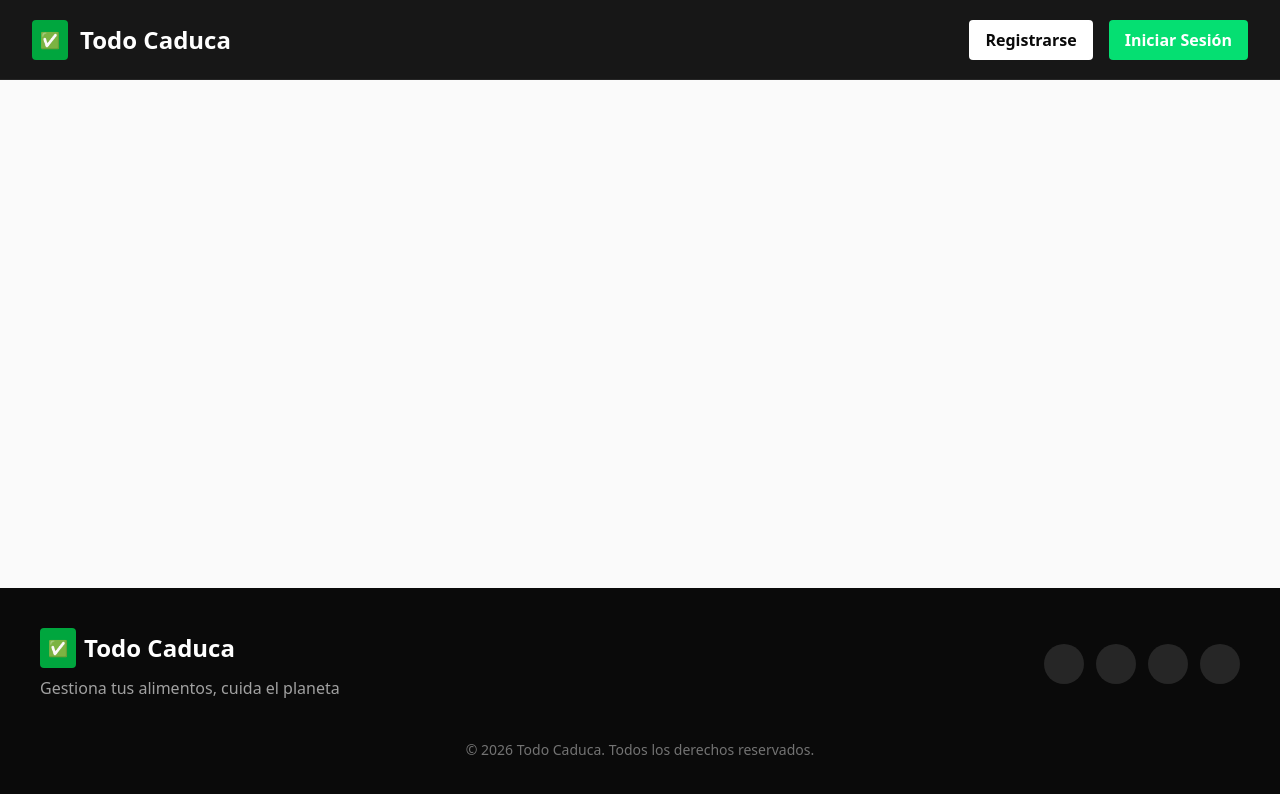
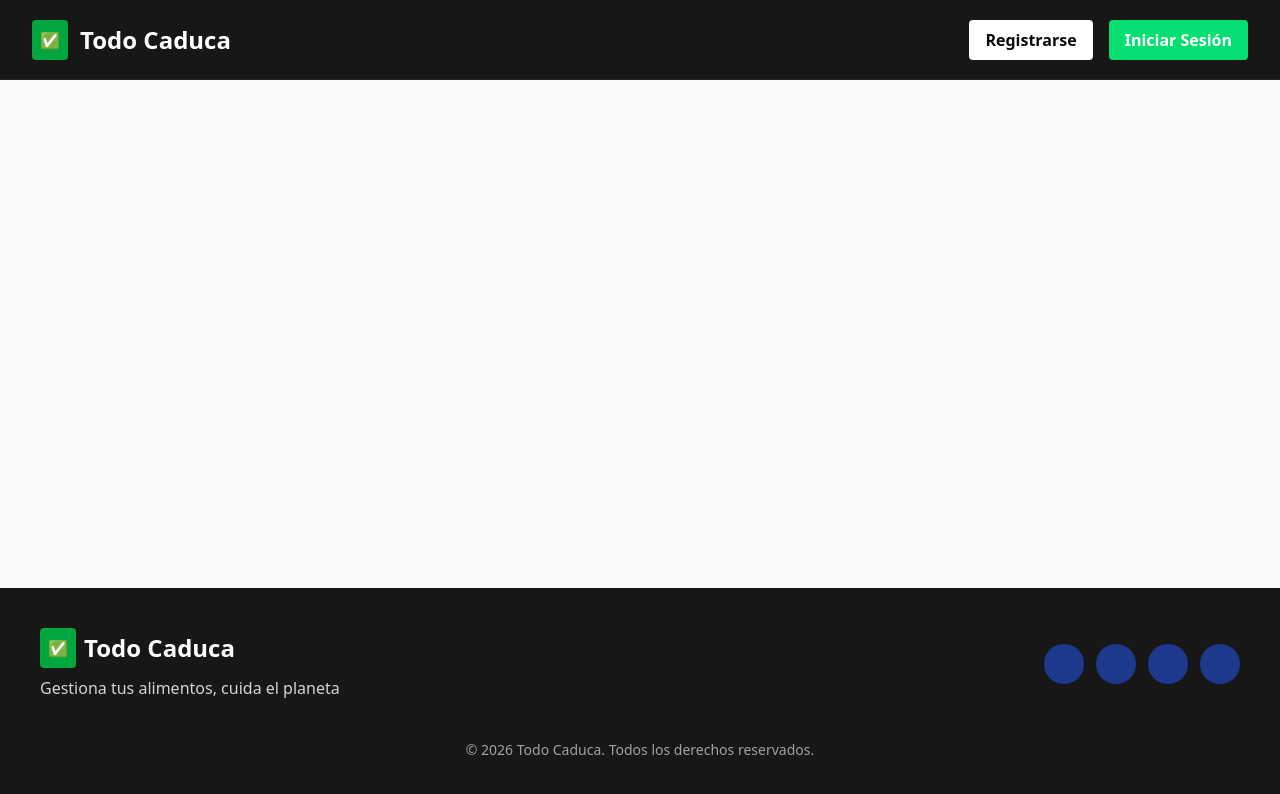
Before and after one commit to reeeyy05/TODO_CADUCA, a React (Vite) app: page / in a window 1280 px wide. Shown: the top 794 px of the page. Built offline with nearby package versions, Linux system fonts and the light colour scheme.

Commit message:
🔁Update: footer
Se cambia el color del footer

```diff
--- a/src/components/common/Footer.tsx
+++ b/src/components/common/Footer.tsx
@@ -1,6 +1,6 @@
 export default function Footer() {
     return (
-        <footer className="bg-neutral-950 text-white p-10">
+        <footer className="bg-neutral-900 text-white p-10">
 
             {/* Logo a la izquierda, iconos a la derecha */}
             <div className="flex justify-between items-center mb-10">
@@ -11,20 +11,20 @@ export default function Footer() {
                         <div className="bg-green-600 p-2 rounded">✅</div>
                         <span className="text-2xl font-semibold">Todo Caduca</span>
                     </div>
-                    <p className="text-neutral-400">Gestiona tus alimentos, cuida el planeta</p>
+                    <p className="text-neutral-300">Gestiona tus alimentos, cuida el planeta</p>
                 </div>
 
                 {/* Iconos de redes sociales */}
                 <div className="flex gap-3">
-                    <div className="w-10 h-10 bg-neutral-800 rounded-full flex items-center justify-center"></div>
-                    <div className="w-10 h-10 bg-neutral-800 rounded-full flex items-center justify-center"></div>
-                    <div className="w-10 h-10 bg-neutral-800 rounded-full flex items-center justify-center"></div>
-                    <div className="w-10 h-10 bg-neutral-800 rounded-full flex items-center justify-center"></div>
+                    <div className="w-10 h-10 bg-blue-900 rounded-full flex items-center justify-center"></div>
+                    <div className="w-10 h-10 bg-blue-900 rounded-full flex items-center justify-center"></div>
+                    <div className="w-10 h-10 bg-blue-900 rounded-full flex items-center justify-center"></div>
+                    <div className="w-10 h-10 bg-blue-900 rounded-full flex items-center justify-center"></div>
                 </div>
 
             </div>
 
-            <div className="text-center text-neutral-500 text-sm">
+            <div className="text-center text-neutral-400 text-sm">
                 © 2026 Todo Caduca. Todos los derechos reservados.
             </div>
 
```
